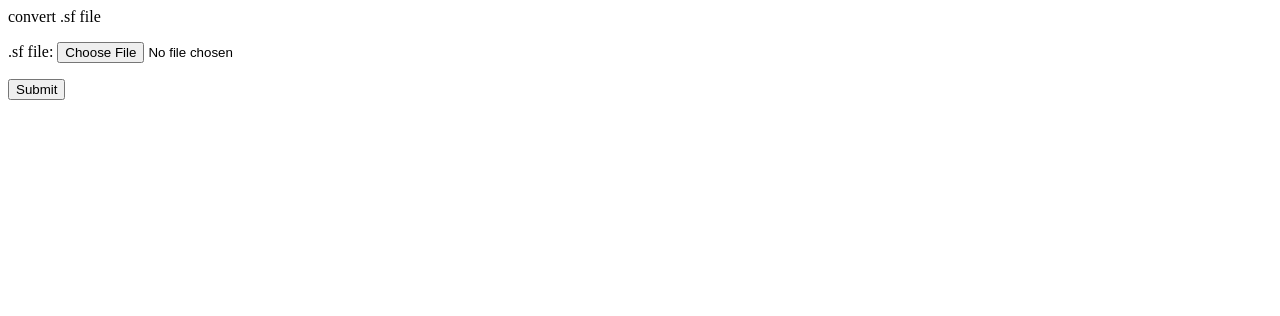
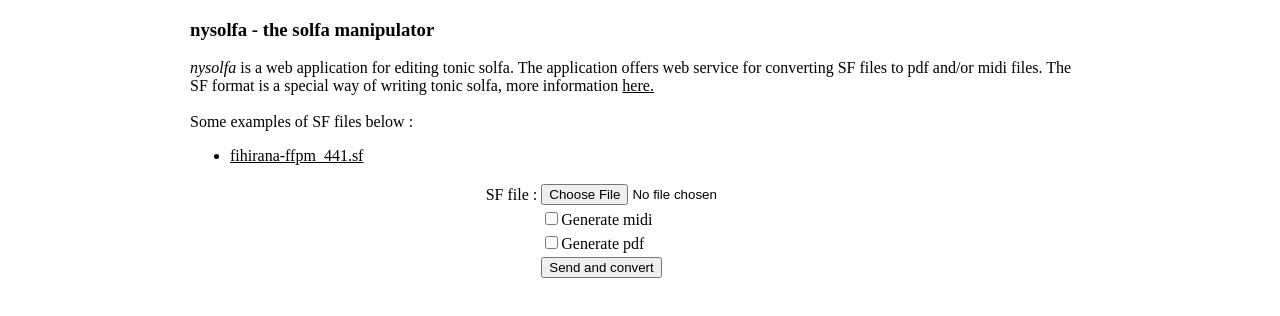
Before and after one commit to fmaurica/nysolfa, a plain HTML site: page index.html in a window 1280 px wide. Drawn offline with Linux system fonts and the light colour scheme.

Commit message:
definition of the pdf|midi method, fine tune

```diff
--- a/index.html
+++ b/index.html
@@ -1,5 +1,33 @@
-convert .sf file<br>
+<!DOCTYPE html PUBLIC "-//W3C//DTD HTML 4.01 Transitional//EN" "http://www.w3.org/TR/html4/loose.dtd">
+<html>
+<head>
+<meta http-equiv="Content-Type" content="text/html; charset=UTF-8">
+<title>nysolfa - the solfa manipulator</title>
+<link rel="stylesheet" type="text/css" href="style.css"></head>
+
+<body>
+
+<div align="left">
+<h3>nysolfa - the solfa manipulator</h3>
+</div>
+<div align="left">
+<i>nysolfa</i> is a web application for editing tonic solfa.
+The application offers web service for converting SF files to pdf and/or midi files.
+The SF format is a special way of writing tonic solfa, more information <a href="https://github.com/fmaurica/nysolfa/wiki/The-SF-format" target="_blank">here.</a><br><br>
+Some examples of SF files below :
+<ul>
+<li><a href="sfexamples/fihirana-ffpm_441.sf" target="_blank">fihirana-ffpm_441.sf</a></li>
+</ul>
+</div>
+<div align="center">
 <form action="upload.pl" method="post" enctype="multipart/form-data">
-  <p>.sf file: <input type="file" name="file" /></p>
-  <p><input type="submit" /></p>
+<table>
+  <tr> <td>SF file : </td> <td><input type="file" name="file" /></td></tr>
+  <tr> <td></td>          <td><input type="checkbox" name="format" value="midi">Generate midi</td></tr>
+  <tr> <td></td>          <td><input type="checkbox" name="format" value="pdf">Generate pdf</td></tr>
+  <tr> <td></td>          <td><input type="submit" value="Send and convert" /></td></tr>
+</table>
 </form>
+</div>
+
+</body>
--- /dev/null
+++ b/style.css
@@ -0,0 +1,12 @@
+body {
+	width: 900px;
+	height: 50%;
+	margin: auto;
+	background-color: #FFFFFF;
+	font-family: Serif,Calibri,"Times New Roman";
+	font-size: 100%;
+}
+
+a:link {
+	color: #000000;
+}
```
Also changed, not shown: 2 other files.
